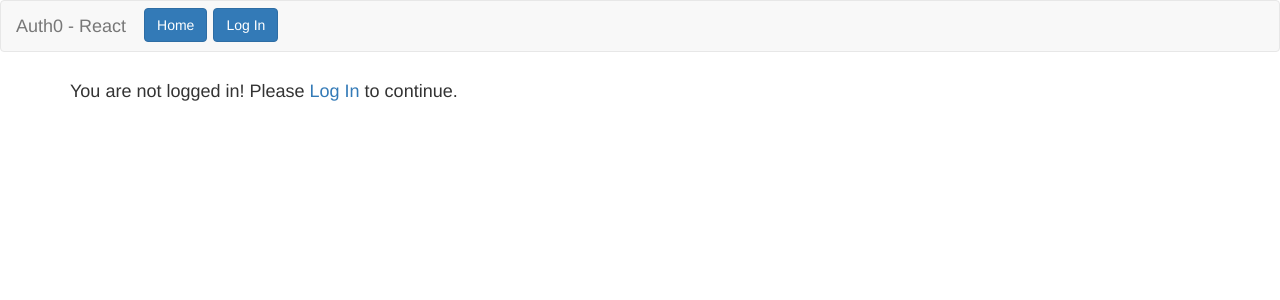
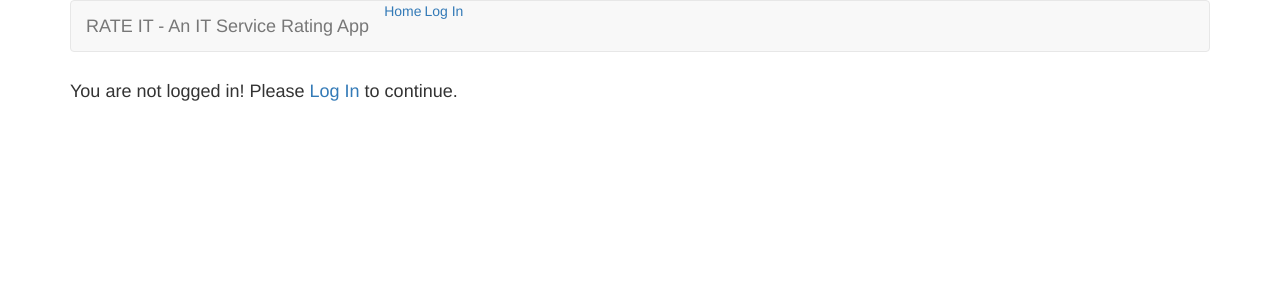
Before and after one commit to Juggo/MERN-with-Auth0-reactUI, a React (Create React App) app: page /home in a window 1280 px wide. Shown: the top 300 px of the page. Built offline with nearby package versions, Linux system fonts and the light colour scheme; what auth0-js would draw is missing.

Commit message:
Navbar changes

```diff
--- a/src/App.js
+++ b/src/App.js
@@ -19,28 +19,28 @@ class App extends Component {
     const { isAuthenticated } = this.props.auth;
 
     return (
-      <div>
+      <div className="container">
         <Navbar fluid>
           <Navbar.Header>
             <Navbar.Brand>
-              <a href="#">Auth0 - React</a>
+              <a href="#">RATE IT - An IT Service Rating App</a>
             </Navbar.Brand>
-            <Button
-              bsStyle="primary"
-              className="btn-margin"
+            <a
+              pullRight="true"
               onClick={this.goTo.bind(this, 'home')}
             >
               Home
-            </Button>
+            </a>
             {
               !isAuthenticated() && (
-                  <Button
+                  <a
                     bsStyle="primary"
                     className="btn-margin"
+                    pullRight="true"
                     onClick={this.login.bind(this)}
                   >
                     Log In
-                  </Button>
+                  </a>
                 )
             }
             {
@@ -48,6 +48,7 @@ class App extends Component {
                   <Button
                     bsStyle="primary"
                     className="btn-margin"
+                    pullRight="true"
                     onClick={this.goTo.bind(this, 'profile')}
                   >
                     Profile
@@ -59,6 +60,7 @@ class App extends Component {
                   <Button
                     bsStyle="primary"
                     className="btn-margin"
+                    pullRight="true"
                     onClick={this.goTo.bind(this, 'ping')}
                   >
                     Ping
@@ -70,6 +72,7 @@ class App extends Component {
                   <Button
                     bsStyle="primary"
                     className="btn-margin"
+                    pullRight="true"
                     onClick={this.logout.bind(this)}
                   >
                     Log Out
```
